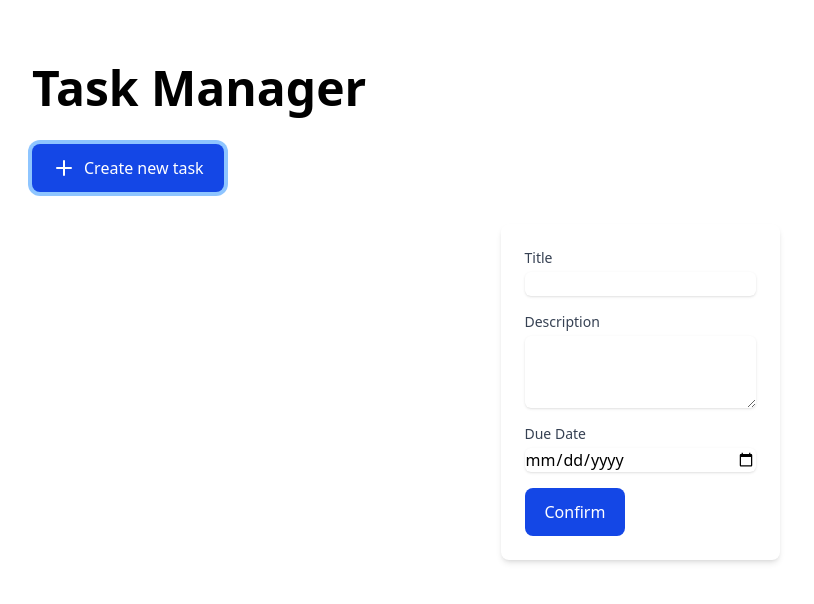
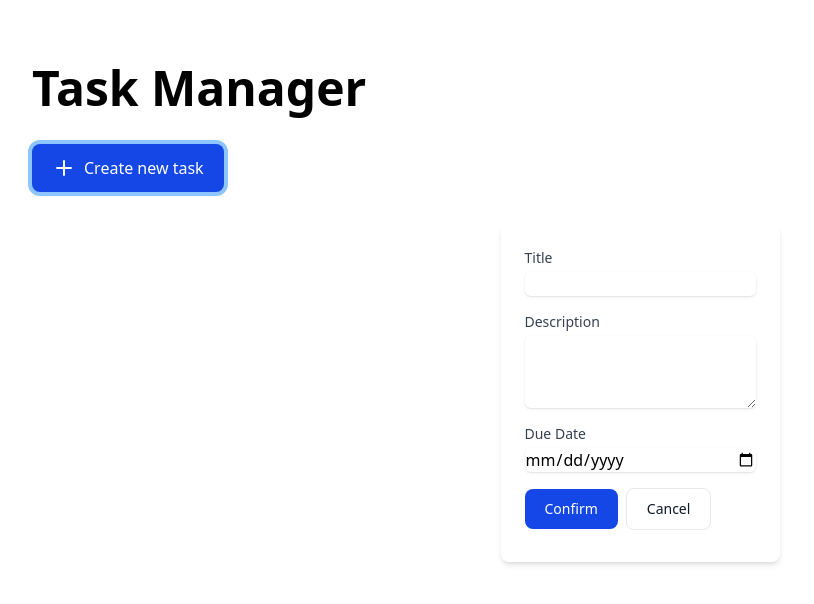
Before and after one commit to kleov-rf/task-management, a Vue app: page / in a window 1280 px wide. Both pictures are taken after a click on the button "Create new task". Shown: the top 604 px of the page, without its empty margins (0-814 px from the left). Built offline with nearby package versions, Linux system fonts and the light colour scheme.

Commit message:
feat: emit cancel event when cancel button is clicked

```diff
--- a/src/sections/tasks/CreateTaskForm.vue
+++ b/src/sections/tasks/CreateTaskForm.vue
@@ -3,6 +3,10 @@ import {TaskCreator} from "../../modules/tasks/application/create/TaskCreator.ts
 import {inject, ref} from "vue";
 
 const taskCreator = inject('taskCreator') as TaskCreator;
+
+const emit = defineEmits<{
+  (e: 'cancel-create-task'): void;
+}>();
 
 const title = ref('');
 const description = ref('');
@@ -53,10 +57,13 @@ const handleCreateTask = () => {
       />
     </div>
 
-    <button type="button"
-            @click="handleCreateTask"
-            class="flex gap-2 items-center w-fit text-white bg-blue-700 hover:bg-blue-800 focus:ring-4 focus:ring-blue-300 font-medium rounded-lg text-base px-5 py-3">
+    <button type="button" @click="handleCreateTask"
+            class="text-white bg-blue-700 hover:bg-blue-800 focus:ring-4 focus:ring-blue-300 font-medium rounded-lg text-sm px-5 py-2.5 me-2 mb-2 focus:outline-none">
       Confirm
+    </button>
+    <button type="button" @click="emit('cancel-create-task')"
+            class="py-2.5 px-5 me-2 mb-2 text-sm font-medium text-gray-900 focus:outline-none bg-white rounded-lg border border-gray-200 hover:bg-gray-100 hover:text-blue-700 focus:z-10 focus:ring-4 focus:ring-gray-100">
+      Cancel
     </button>
   </form>
 </template>
```
